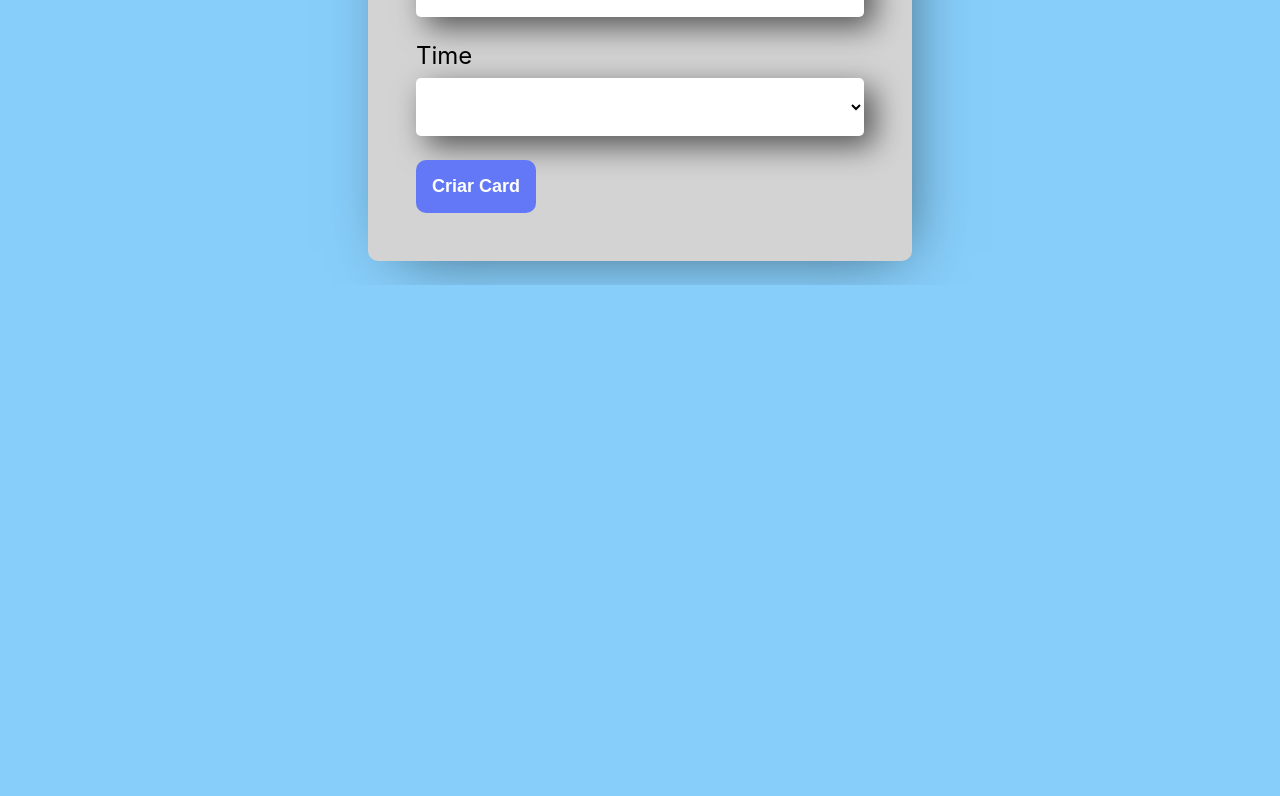
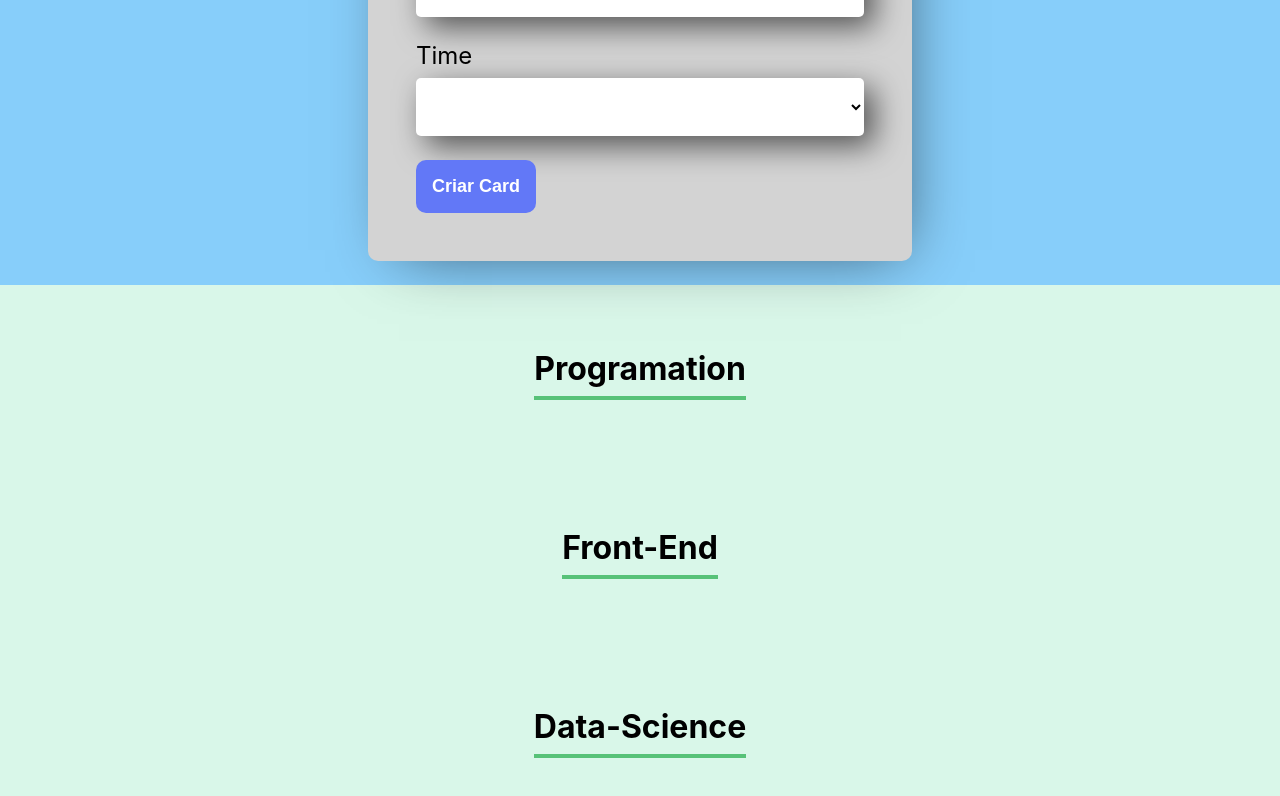
Before and after one commit to abrahao-lyncon/Organo---New, a React (Create React App) app: page / in a window 1280 px wide. Shown: the part 1047-1843 px from the top of the page. Before the commit the page ends 1332 px from the top, so only its background shows below. Built offline with nearby package versions, Linux system fonts and the light colour scheme.

Commit message:
adicionando cards de colaboradores aos times mas props nao estao passando

```diff
--- a/src/App.js
+++ b/src/App.js
@@ -1,8 +1,43 @@
 import { useState } from 'react';
 import Banner from './components/Banner';
 import Formulario from './components/Formulario';
+import Time from './components/Time';
 
 function App() {
+
+  const times = [
+    {
+    nome: 'Front-End',
+    corPrimaria: '#82CFFA',
+    corSecundaria: '#E8F8FF',
+},
+{
+    nome: 'Data Science',
+    corPrimaria: '#A6D157',
+    corSecundaria: '#F0F8E2',
+},
+{
+    nome: 'Devops',
+    corPrimaria: '#E06B69',
+    corSecundaria: '#FDE7E8',
+},
+{
+    nome: 'UX e Design',
+    corPrimaria: '#D86EBF',
+    corSecundaria: '#FAE5F5',
+},
+{
+    nome: 'Mobile',
+    corPrimaria: '#FEBA05',
+    corSecundaria: '#FFF5D9',
+},
+{
+    nome: 'Inovação e Gestão',
+    corPrimaria: '#FF8A29',
+    corSecundaria: '#FFEEDF',
+}
+
+  ]
 
   const [colaboradores, setColaboradores] = useState([])
 
@@ -15,6 +50,9 @@ function App() {
     <>
     <Banner/>
     <Formulario aoNovoColaboradorCadastrado={colaborador => aoNovoCadastro(colaborador)} />
+    <Time nome="Programation"/>
+    <Time nome="Front-End"/>
+    <Time nome="Data-Science"/>
     </>
   );
 }
--- /dev/null
+++ b/src/components/Time/Time.css
@@ -0,0 +1,12 @@
+.time{
+    text-align: center;
+    padding: 32px;
+    background-color: #d9f7e9;
+}
+
+.time h3{
+    display: inline-block;
+    border-bottom: 4px solid #57c278;
+    font-size: 32px;
+    padding-bottom: 8px;
+}
--- /dev/null
+++ b/src/components/Time/index.js
@@ -0,0 +1,14 @@
+import "./Time.css"
+
+import React from 'react'
+
+const Time = ({nome}) => {
+  return (
+    <section className="time">
+        <h3>{nome}</h3>
+
+    </section>
+  )
+}
+
+export default Time
```
